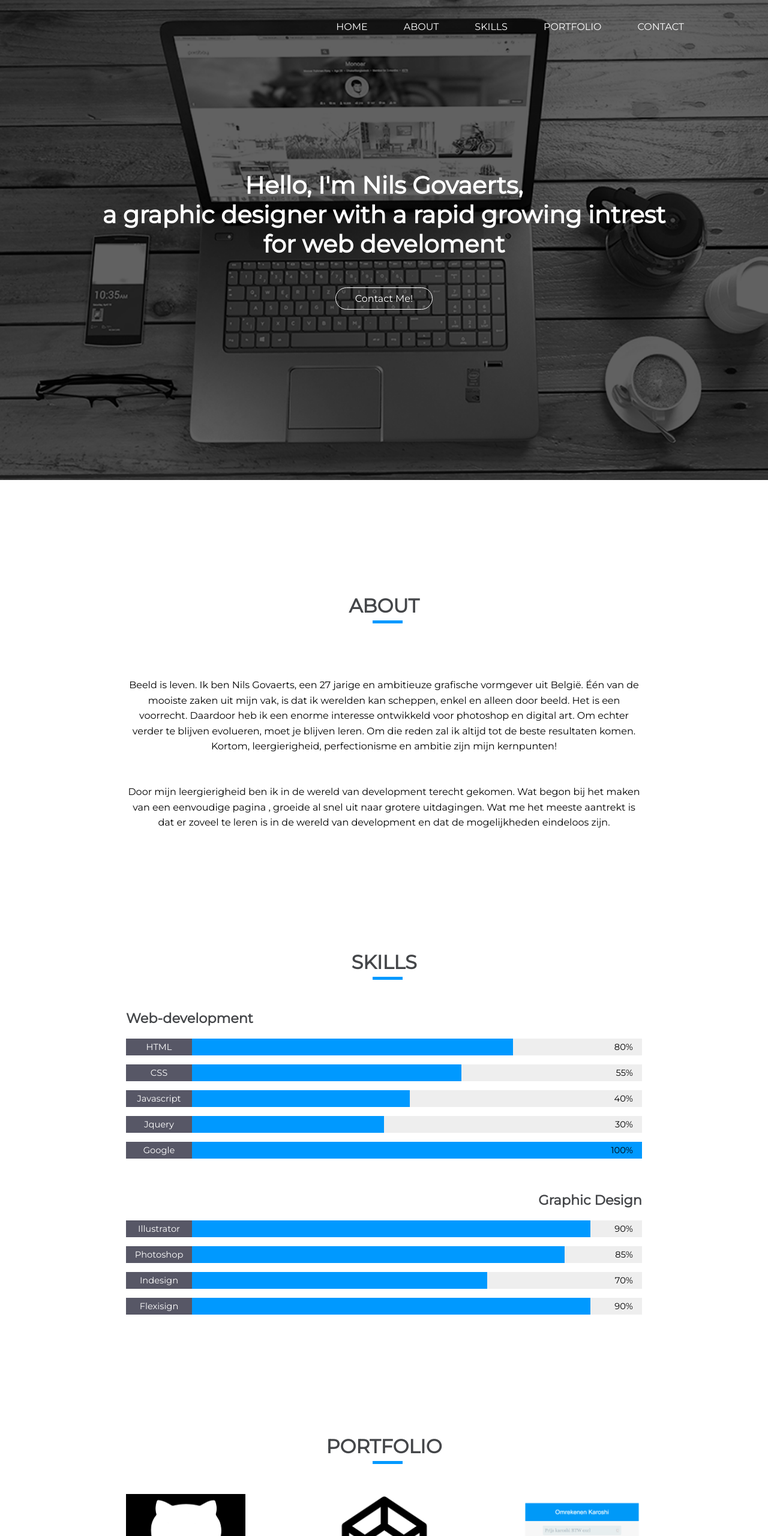
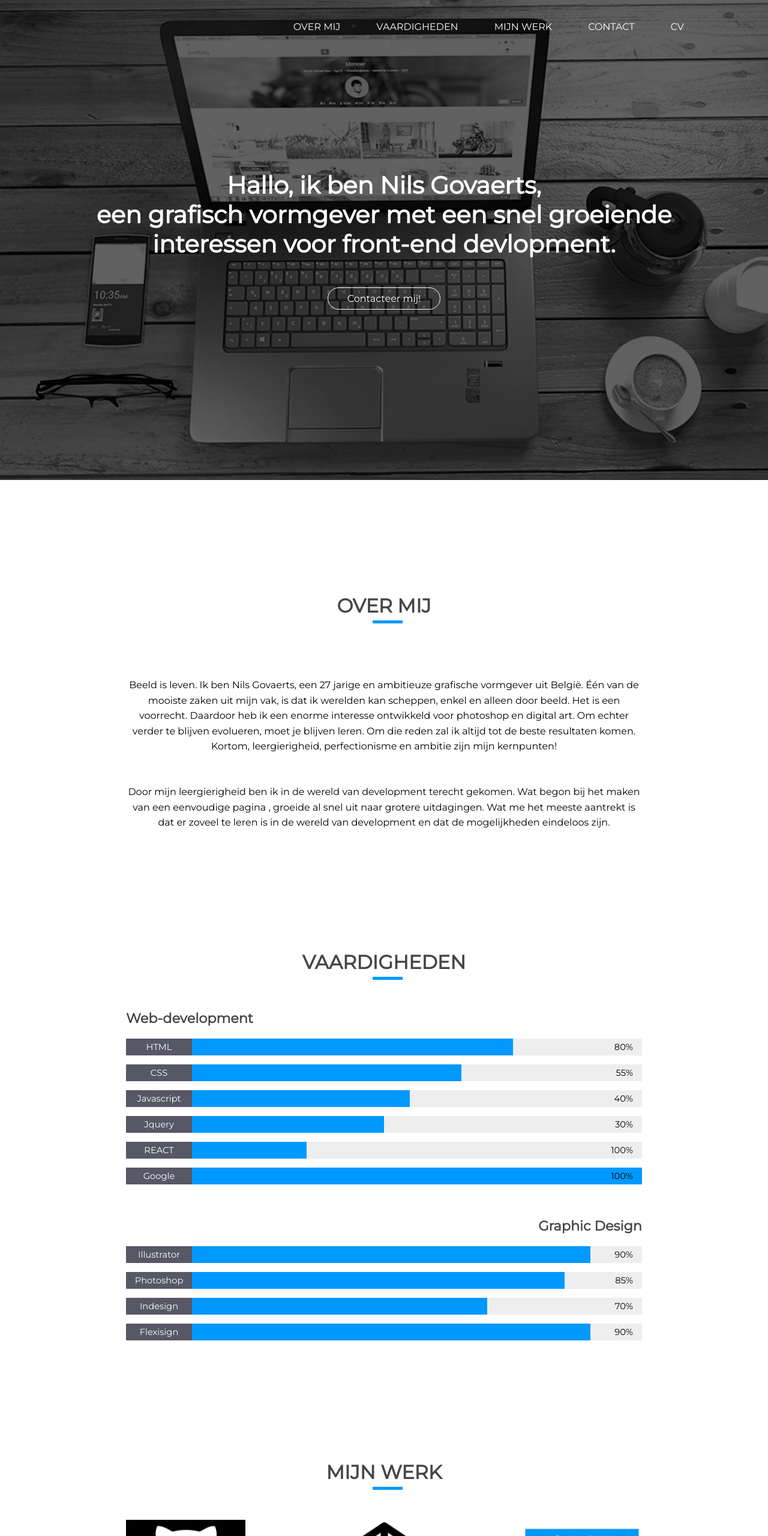
Before and after one commit to nilsgova/portfolio, a plain HTML site: page index.html in a window 1280 px wide. Shown: the top 2560 px of the page at 60% size. Drawn offline with nearby package versions, Linux system fonts and the light colour scheme.

Commit message:
Add files via upload

```diff
--- a/index.html
+++ b/index.html
@@ -1,6 +1,17 @@
 <!DOCTYPE html>
 <html lang="en">
 <head>
+    <!-- Global site tag (gtag.js) - Google Analytics -->
+    <script async src="https://www.googletagmanager.com/gtag/js?id=UA-130932944-1"></script>
+    <script>
+        window.dataLayer = window.dataLayer || [];
+        function gtag(){dataLayer.push(arguments);}
+        gtag('js', new Date());
+
+        gtag('config', 'UA-130932944-1');
+
+    </script>
+
     <meta charset="UTF-8">
     <meta name="viewport" content="width=device-width, initial-scale=1">
     <title>portfolio nils govaerts</title>
@@ -13,11 +24,11 @@
 <header>
     <nav id="navCollapse">
         <ul id="nav">
-            <li><a href="#home">HOME</a></li>
-            <li><a href="#about">ABOUT</a></li>
-            <li><a href="#skills">SKILLS</a></li>
-            <li><a href="#portfolio">PORTFOLIO</a></li>
+            <li><a href="#about">OVER MIJ</a></li>
+            <li><a href="#skills">VAARDIGHEDEN</a></li>
+            <li><a href="#portfolio">MIJN WERK</a></li>
             <li><a href="#footer">CONTACT</a></li>
+            <li><a target="_blank" href=img/cv_nils_govaerts_front_end.pdf>CV</a></li>
         </ul>
     </nav>
     <div class="menu-toggle">
@@ -29,10 +40,10 @@
 <!--- LANDING -->
 <div id="home" class="landing landing-text ">
     <div class="landing-text-inner">
-        <h1>Hello, I'm Nils Govaerts,</h1>
-        <h1>a graphic designer with a rapid growing intrest for web develoment</h1>
+        <h1>Hallo, ik ben Nils Govaerts,</h1>
+        <h1>een grafisch vormgever met een snel groeiende interessen voor front-end devlopment.</h1>
         <a href="#contact" class="btn" id="contact-me">
-            Contact Me!
+            Contacteer mij!
         </a>
     </div>
 </div>
@@ -40,7 +51,7 @@
 
 <!-- ABOUT -->
 <section id="about" class="about max-width">
-    <h2>ABOUT</h2>
+    <h2>OVER MIJ</h2>
     <p>Beeld is leven. Ik ben Nils Govaerts, een 27 jarige en ambitieuze grafische vormgever uit België.
         Één van de mooiste zaken uit mijn vak, is dat ik werelden kan scheppen,
         enkel en alleen door beeld. Het is een voorrecht. Daardoor heb ik een enorme
@@ -59,7 +70,7 @@
 <!-- SKILLBAR -->
 
 <section class="skills" id="skills">
-    <h2>SKILLS</h2>
+    <h2>VAARDIGHEDEN</h2>
 
     <!--FRONT END -->
 
@@ -94,6 +105,14 @@
                 <div class="tag bold flex"><p>Jquery</p></div>
             </div>
             <span class="width">30%</span>
+        </div>
+        <!--- END SKILLBAR --->
+
+        <div class="bar flex">
+            <div class="bar fill" style="width: 35%">
+                <div class="tag bold flex"><p>REACT</p></div>
+            </div>
+            <span class="width">100%</span>
         </div>
         <!--- END SKILLBAR --->
 
@@ -150,7 +169,7 @@
 
 <section id="portfolio">
 
-    <h2>PORTFOLIO</h2>
+    <h2>MIJN WERK</h2>
 
     <div class="centered">
 
```
